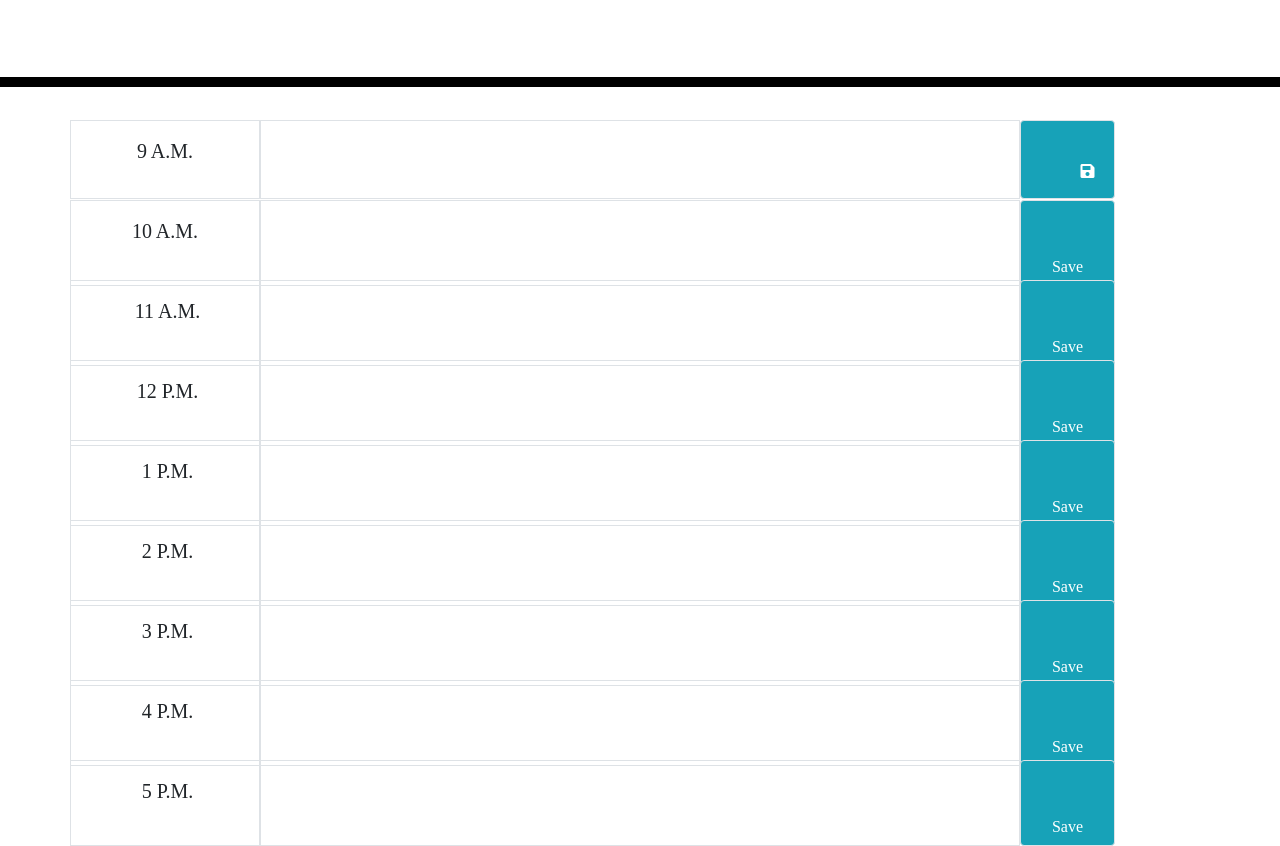
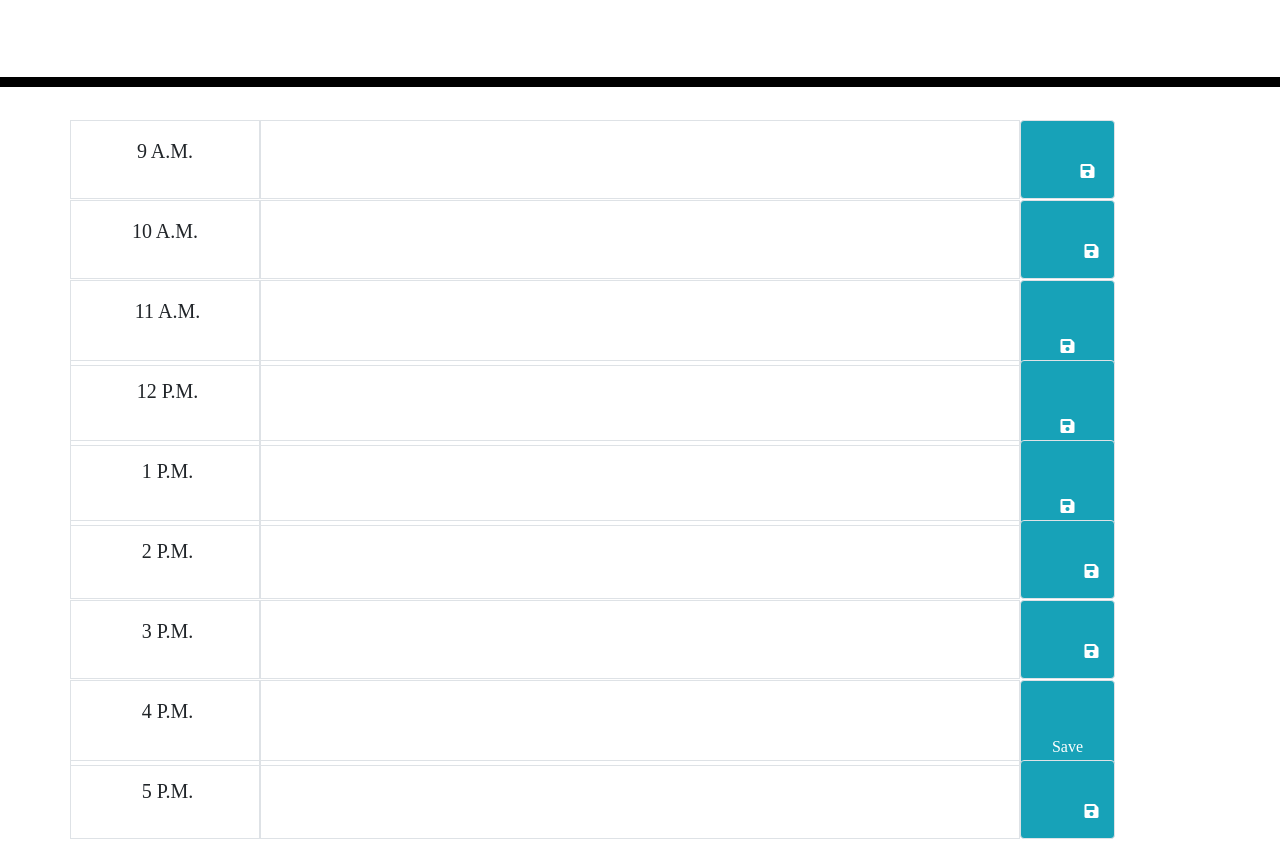
Before and after one commit to cartaya1/daily-book, a plain HTML site: page index.html in a window 1280 px wide. Shown: the part 181-1027 px from the top of the page. Drawn offline with nearby package versions, Linux system fonts and the light colour scheme; files that its build step writes are made by us from their sources.

Commit message:
load all lines in js css and html

```diff
--- a/index.html
+++ b/index.html
@@ -21,7 +21,7 @@
     <link rel="stylesheet" href="style.css" />
     <title>Work Day Scheduler</title>
 
-    <script defer src="script.js"></script>
+    <script defer src="./assest/script.js"></script>
     <script src="https://code.jquery.com/jquery-3.4.1.min.js"></script>
     <script src="https://cdnjs.cloudflare.com/ajax/libs/moment.js/2.24.0/moment.min.js"></script>
   </head>
@@ -44,37 +44,37 @@
           <div id="time2" class="col-2 border text-center time">10 A.M.</div>
           <textarea id="text2" class=" content col-8 border"></textarea>
           <button id="btn2" type="button" class="col-1 btn btn-info border">
-            Save</button>
+            <i class="fas fa-save"></i></button>
       </div>
       <div class="row">
             <div id="time3" class="col-2 border text-center time"> 11 A.M.</div>
             <textarea id="text3" class="content col-8 border"></textarea>
             <button id="btn3" type="button" class="col-1 btn btn-info border">
-              Save</button>
+              <i class="fas fa-save"></i></button>
       </div>
       <div class="row">
               <div id="time4" class="col-2 border text-center time"> 12 P.M.</div>
               <textarea id="text4" class="content col-8 border"></textarea>
               <button id="btn4" type="button" class="col-1 btn btn-info border">
-                Save</button>
+                <i class="fas fa-save"></i></button>
       </div>
       <div class="row">
                 <div id="time5" class="col-2 border text-center time"> 1 P.M.</div>
                 <textarea id="text5" class="content col-8 border"></textarea>
                 <button id="btn5" type="button" class="col-1 btn btn-info border">
-                  Save</button>
+                  <i class="fas fa-save"></i></button>
       </div>
       <div class="row">
           <div id="time6" class="col-2 border text-center time"> 2 P.M.</div>
           <textarea id="text6" class="content col-8 border"></textarea>
           <button id="btn6" type="button" class="col-1 btn btn-info border">
-            Save</button>
+            <i class="fas fa-save"></i></button>
       </div>
       <div class="row">
           <div id="time7" class="col-2 border text-center time"> 3 P.M.</div>
           <textarea id="text7" class="content col-8 border"></textarea>
           <button id="btn7" type="button" class="col-1 btn btn-info border">
-            Save</button>
+            <i class="fas fa-save"></i></button>
       </div>
       <div class="row">
           <div id="time8" class="col-2 border text-center time"> 4 P.M.</div>
@@ -86,7 +86,7 @@
           <div id="time9" class="col-2 border text-center time"> 5 P.M.</div>
           <textarea id="text9" class="content col-8 border"></textarea>
           <button id="btn9" type="button" class="col-1 btn btn-info border">
-            Save</button>
+            <i class="fas fa-save"></i></button>
       </div>
     </div>
   </body>
```
